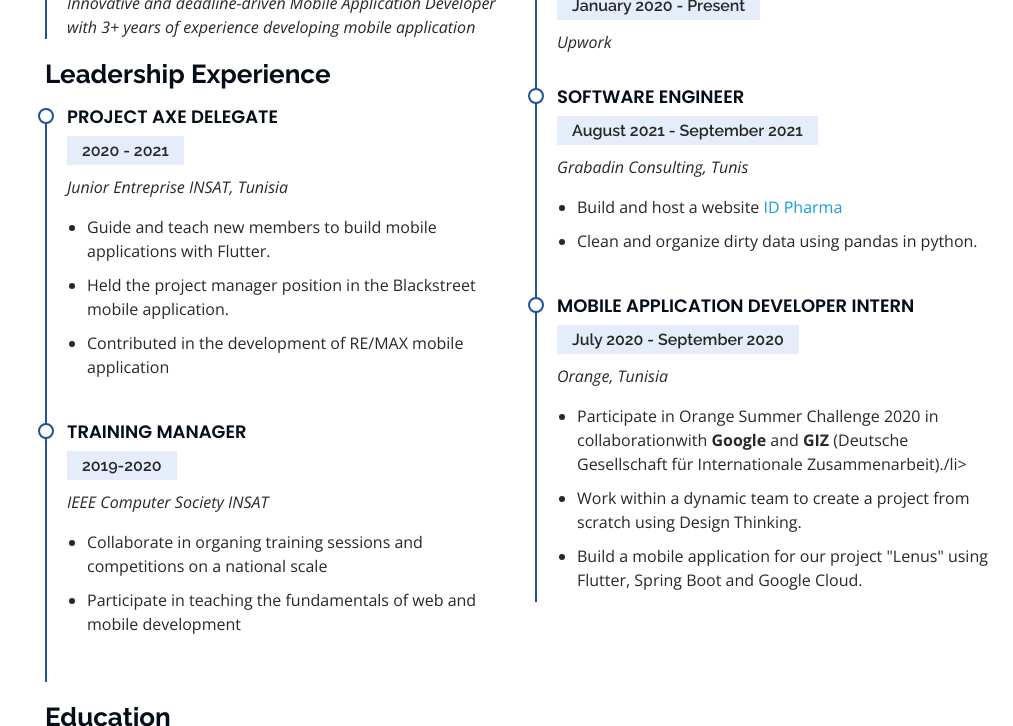
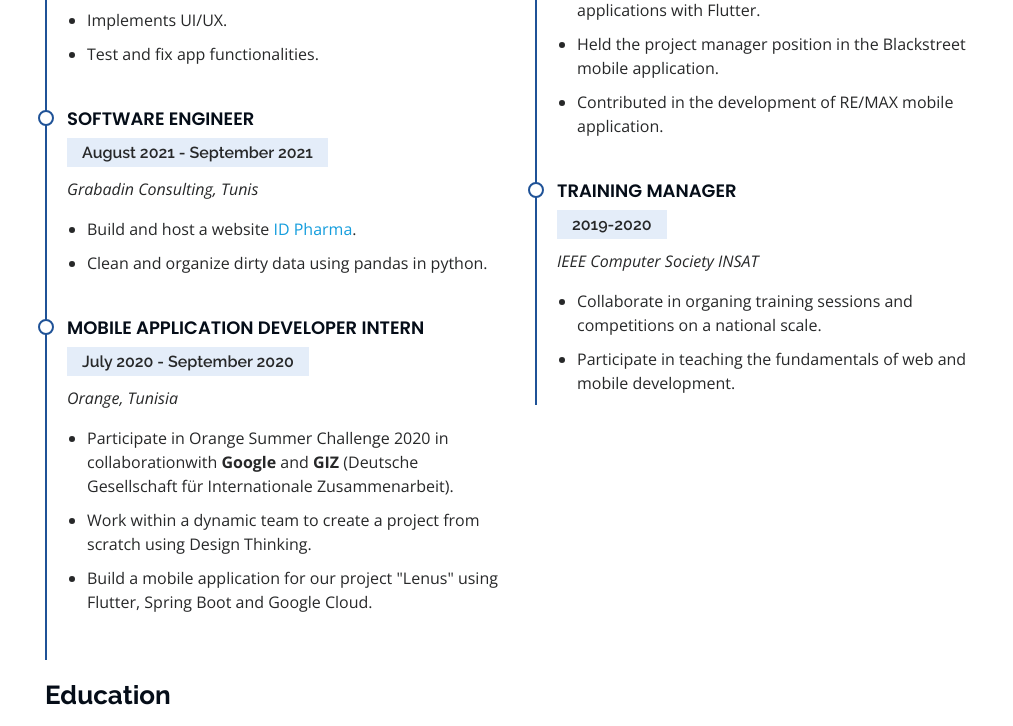
Before and after one commit to dalijardak/dalijardak.github.io, a plain HTML site: page index.html in a window 1280 px wide. Shown: the part 2521-3247 px from the top of the page, without its empty margins (267-1280 px from the left). Drawn offline with nearby package versions, Linux system fonts and the light colour scheme.

Commit message:
some modifications

```diff
--- a/index.html
+++ b/index.html
@@ -68,7 +68,7 @@
   <section id="hero" class="d-flex flex-column justify-content-center align-items-center">
     <div class="hero-container" data-aos="fade-in">
       <h1>Mohamed Ali Jardak</h1>
-      <p>I'm <span class="typed" data-typed-items="Developer, Freelancer, Looking for end-of-study internship"></span>
+      <p>I'm <span class="typed" data-typed-items="Developer, Freelancer, Looking for end-of-studies internship"></span>
       </p>
     </div>
   </section><!-- End Hero -->
@@ -81,10 +81,7 @@
 
         <div class="section-title">
           <h2>About</h2>
-          <p>I am a flexible and experienced mobile developer with excellent time management skills. I am a good
-            communicator with proven inter personal skills and am used to working in a team whilst also being capable of
-            using own initiative. I am skilled In dealing with problems in a resourceful manner and negotiating to
-            achieve beneficial agreement. I am always enthusiastic to learn and undertake new challenges. </p>
+
         </div>
 
         <div class="row">
@@ -111,8 +108,11 @@
               </div>
             </div>
             <p>
-              With 2+ years experience in mobile development using Flutter, I am ready to build mobile application for
-              you at the best price you can find.
+            <p>I am a flexible and experienced mobile developer with excellent time management skills. I am a good
+              communicator with proven inter personal skills and am used to working in a team whilst also being capable
+              of
+              using own initiative. I am skilled In dealing with problems in a resourceful manner and negotiating to
+              achieve beneficial agreement. I am always enthusiastic to learn and undertake new challenges. </p>
             </p>
           </div>
         </div>
@@ -247,37 +247,44 @@
         </div>
 
         <div class="row">
-          <div class="col-lg-6" data-aos="fade-up">
-            <h3 class="resume-title">Sumary</h3>
-            <div class="resume-item pb-0">
-              <h4>Mohamed Ali Jardak</h4>
-              <p><em>Innovative and deadline-driven Mobile Application Developer with 3+ years of experience
-                  developing mobile application</em></p>
-            </div>
+          <div class="col-lg-6" data-aos="fade-up" data-aos-delay="100">
+            <h3 class="resume-title">Professional Experience</h3>
 
-            <h3 class="resume-title">Leadership Experience</h3>
             <div class="resume-item">
-              <h4>Project Axe Delegate </h4>
-              <h5>2020 - 2021</h5>
-              <p><em>Junior Entreprise INSAT, Tunisia</em></p>
+              <h4>Mobile Application Developer</h4>
+              <h5>January 2021 - Present</h5>
+              <p><em>Upwork </em></p>
               <ul>
-                <li>Guide and teach new members to build mobile applications with Flutter.</li>
-                <li>Held the project manager position in the Blackstreet mobile application.</li>
-                <li>Contributed in the development of RE/MAX mobile application</li>
-              </ul>
-
-            </div>
-            <div class="resume-item">
-              <h4>Training Manager</h4>
-              <h5>2019-2020</h5>
-              <p><em>IEEE Computer Society INSAT</em></p>
-              <ul>
-                <li>Collaborate in organing training sessions and competitions on a national scale</li>
-                <li>Participate in teaching the fundamentals of web and mobile
-                  development</li>
+                <li>Build mobile applications using Flutter.</li>
+                <li>Implements UI/UX.</li>
+                <li>Test and fix app functionalities.</li>
               </ul>
             </div>
 
+            <div class="resume-item">
+              <h4>Software Engineer</h4>
+              <h5>August 2021 - September 2021</h5>
+              <p><em>Grabadin Consulting, Tunis </em></p>
+              <ul>
+                <li>Build and host a website <a href="http://5.189.151.161:8239"> ID Pharma</a>.</li>
+                <li>Clean and organize dirty data using pandas in python. </li>
+              </ul>
+            </div>
+            <div class="resume-item">
+              <h4>Mobile Application Developer Intern</h4>
+              <h5>July 2020 - September 2020</h5>
+              <p><em>Orange, Tunisia</em></p>
+              <ul>
+                <li>Participate in Orange Summer Challenge 2020 in collaborationwith <strong>Google </strong> and
+                  <strong>GIZ </strong> (Deutsche Gesellschaft für
+                  Internationale Zusammenarbeit).
+                </li>
+                <li>Work within a dynamic team to create a project from scratch using Design
+                  Thinking. </li>
+                <li>Build a mobile application for our project "Lenus" using Flutter,
+                  Spring Boot and Google Cloud.</li>
+              </ul>
+            </div>
             <h3 class="resume-title">Education</h3>
             <div class="resume-item">
               <h4>Network and Telecommunication Engineering</h4>
@@ -292,38 +299,33 @@
 
             </div>
           </div>
-          <div class="col-lg-6" data-aos="fade-up" data-aos-delay="100">
-            <h3 class="resume-title">Professional Experience</h3>
+          <div class="col-lg-6" data-aos="fade-up">
+            <h3 class="resume-title">Leadership Experience</h3>
             <div class="resume-item">
-              <h4>Mobile Application Developer</h4>
-              <h5>January 2020 - Present</h5>
-              <p><em>Upwork</em></p>
+              <h4>Project Axe Delegate </h4>
+              <h5>2020 - 2021</h5>
+              <p><em>Junior Entreprise INSAT, Tunisia</em></p>
+              <ul>
+                <li>Guide and teach new members to build mobile applications with Flutter.</li>
+                <li>Held the project manager position in the Blackstreet mobile application.</li>
+                <li>Contributed in the development of RE/MAX mobile application.</li>
+              </ul>
 
             </div>
             <div class="resume-item">
-              <h4>Software Engineer</h4>
-              <h5>August 2021 - September 2021</h5>
-              <p><em>Grabadin Consulting, Tunis </em></p>
+              <h4>Training Manager</h4>
+              <h5>2019-2020</h5>
+              <p><em>IEEE Computer Society INSAT</em></p>
               <ul>
-                <li>Build and host a website <a href="http://5.189.151.161:8239"> ID Pharma</a></li>
-                <li>Clean and organize dirty data using pandas in python. </li>
+                <li>Collaborate in organing training sessions and competitions on a national scale.</li>
+                <li>Participate in teaching the fundamentals of web and mobile
+                  development.</li>
               </ul>
             </div>
-            <div class="resume-item">
-              <h4>Mobile Application Developer Intern</h4>
-              <h5>July 2020 - September 2020</h5>
-              <p><em>Orange, Tunisia</em></p>
-              <ul>
-                <li>Participate in Orange Summer Challenge 2020 in collaborationwith <strong>Google </strong> and
-                  <strong>GIZ </strong> (Deutsche Gesellschaft für
-                  Internationale Zusammenarbeit)./li>
-                <li>Work within a dynamic team to create a project from scratch using Design
-                  Thinking. </li>
-                <li>Build a mobile application for our project "Lenus" using Flutter,
-                  Spring Boot and Google Cloud.</li>
-              </ul>
-            </div>
+
+
           </div>
+
         </div>
 
       </div>
@@ -718,7 +720,8 @@
               <div class="testimonial-item" data-aos="fade-up">
                 <p>
                   <i class="bx bxs-quote-alt-left quote-icon-left"></i>
-                  Not only did Dali build an amazing dynamic user-friendly mobile app, but he also was the element of
+                  Not only did Mohamed Ali build an amazing dynamic user-friendly mobile app, but he also was the
+                  element of
                   integrity and collaboration in the team.
                   With his dedication, professionalism and jokes, he helped keep the whole team together with a high
                   spirit
@@ -743,7 +746,7 @@
 
         <div class="section-title">
           <h2>Contact</h2>
-          <p>Feel free to contact me and let's talk buinsess.</p>
+          <p>Feel free to contact me and let's talk buisness.</p>
         </div>
 
         <div class="col" data-aos="fade-in">
```
